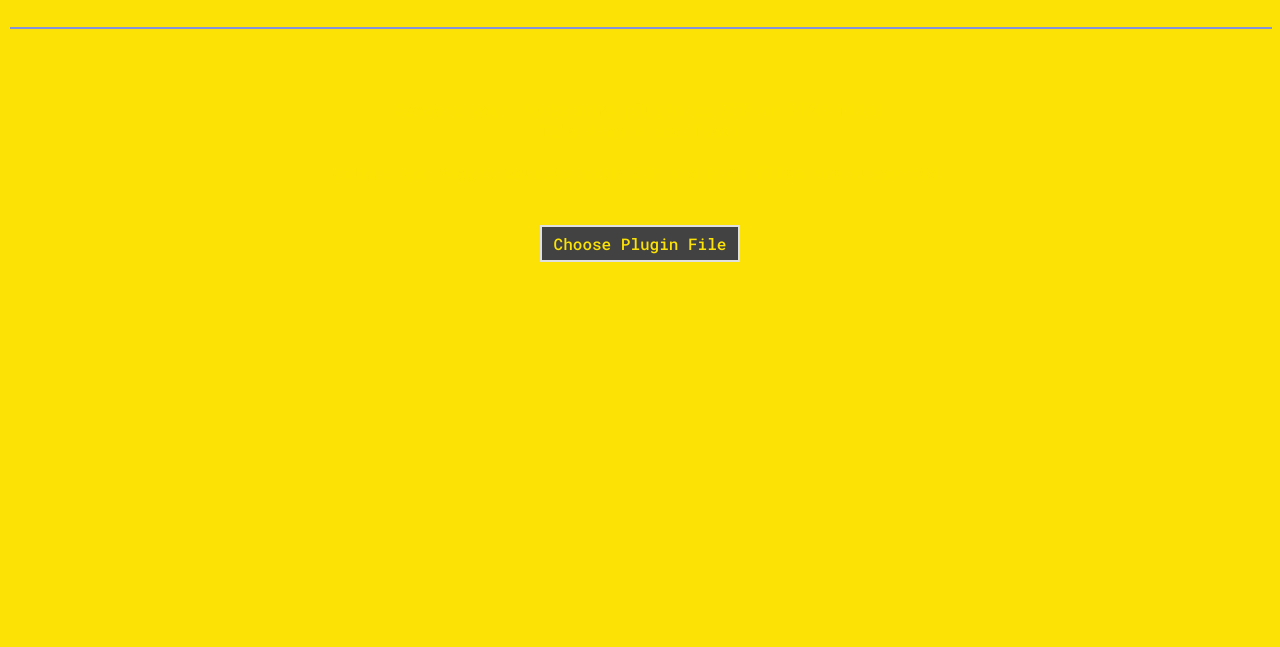
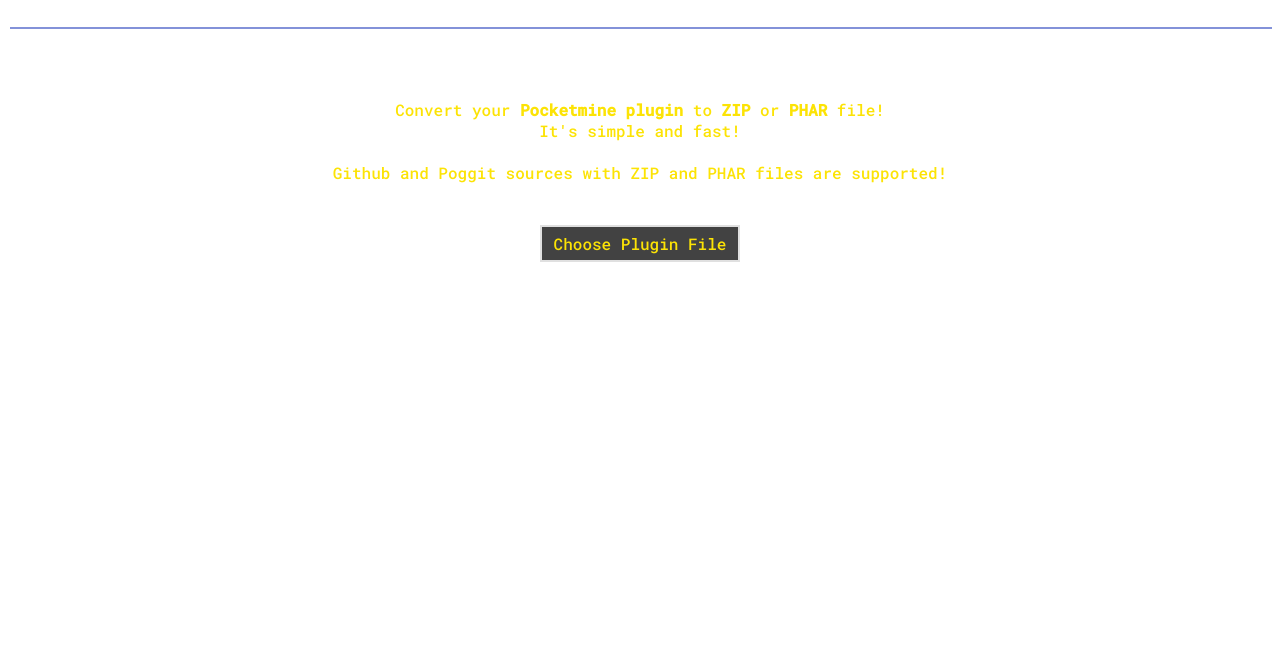
Before and after one commit to FutureDeveloperZ/FutureTools, a plain HTML site: page index.html in a window 1280 px wide. Shown: the part 153-800 px from the top of the page. Drawn offline with Linux system fonts and the light colour scheme.

Commit message:
Update tools.css

```diff
--- a/tools.css
+++ b/tools.css
@@ -6,7 +6,7 @@
 }
 
 body {
-	background-color: #fce305;
+	background-color: #FFFFFF;
 	text-align: center;
 	padding: 10px;
 	margin: 0;
```
